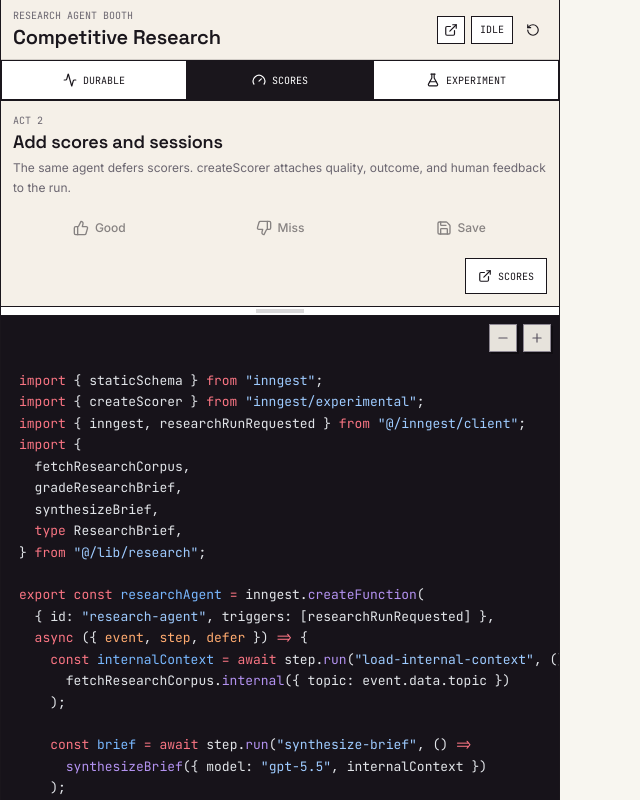
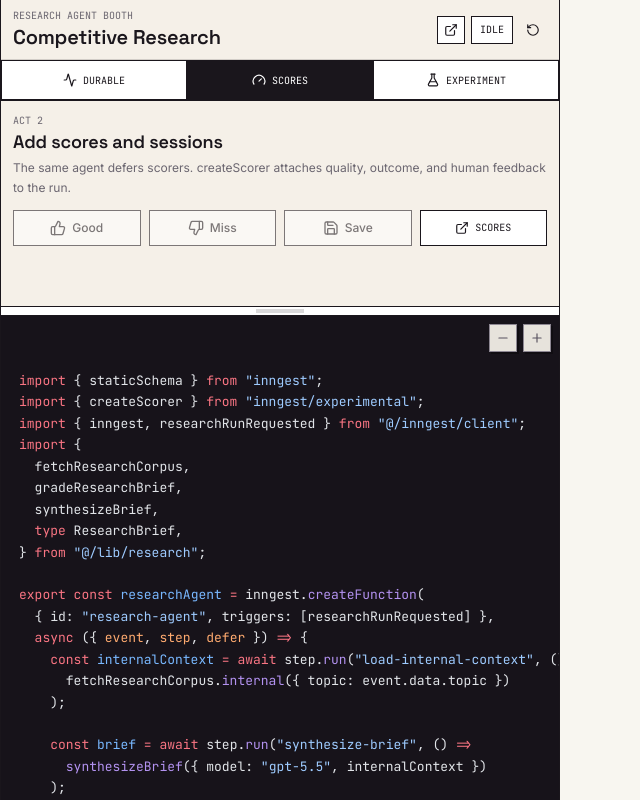
Before and after one commit to inngest/agent-evals-demo, a Next.js app: page / in a window 1280 px wide. Both pictures are taken after a click on the button "SCORES". Shown: the whole page, without its empty margins (0-640 px from the left). Built offline with nearby package versions, Linux system fonts and the light colour scheme.

Commit message:
Inline research score controls

```diff
--- a/src/components/demo/ResearchDemo.tsx
+++ b/src/components/demo/ResearchDemo.tsx
@@ -439,6 +439,9 @@ function ActTwoControls({
   scoresUrl: string;
   onSignal: (signal: "useful" | "missed-context" | "saved") => void;
 }) {
+  const actionButtonClass =
+    "demo-segment-button inline-flex h-9 w-full min-w-0 items-center justify-center gap-1.5 rounded-none px-2 text-xs disabled:pointer-events-none disabled:opacity-55";
+
   return (
     <div className="grid gap-3">
       <PanelTitle
@@ -446,41 +449,40 @@ function ActTwoControls({
         title="Add scores and sessions"
         detail="The same agent defers scorers. createScorer attaches quality, outcome, and human feedback to the run."
       />
-      <div className="grid grid-cols-3 gap-2">
+      <div className="grid grid-cols-4 gap-2">
         <Button
           variant="outline"
-          className="h-9 border-[var(--ink)] bg-white text-xs"
+          className={actionButtonClass}
           onClick={() => onSignal("useful")}
           disabled={!result}
         >
           <ThumbsUp className="size-4" />
-          Good
+          <span className="truncate">Good</span>
         </Button>
         <Button
           variant="outline"
-          className="h-9 border-[var(--ink)] bg-white text-xs"
+          className={actionButtonClass}
           onClick={() => onSignal("missed-context")}
           disabled={!result}
         >
           <ThumbsDown className="size-4" />
-          Miss
+          <span className="truncate">Miss</span>
         </Button>
         <Button
-          className="h-9 bg-[var(--ink)] text-xs text-white hover:bg-[var(--coral)] hover:text-[var(--ink)]"
+          variant="outline"
+          className={actionButtonClass}
           onClick={() => onSignal("saved")}
           disabled={!result}
         >
           <Save className="size-4" />
-          Save
+          <span className="truncate">Save</span>
         </Button>
-      </div>
-      <div className="flex justify-end">
         <DashboardLink
           href={scoresUrl}
-          className="demo-segment-button mono inline-flex h-9 items-center gap-1.5 px-3 text-[10px] uppercase"
+          className={`${actionButtonClass} mono text-[10px] uppercase`}
         >
           <ExternalLink className="size-3.5" />
-          Scores
+          <span className="truncate">Scores</span>
         </DashboardLink>
       </div>
     </div>
```
